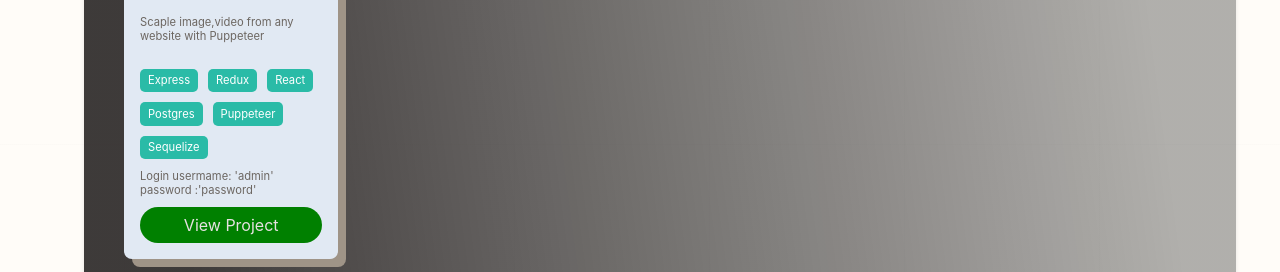
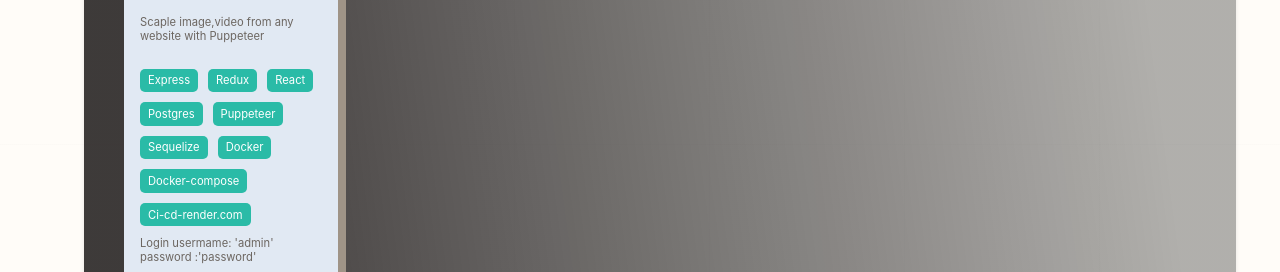
Before and after one commit to hienleke/portfolio_website, a React (Create React App) app in the folder my-react-app/: page / in a window 1280 px wide. Shown: the part 2000-2272 px from the top of the page. Built offline with nearby package versions, Linux system fonts and the light colour scheme.

Commit message:
-- fix project   skill

```diff
--- a/my-react-app/src/components/Project/Projects.jsx
+++ b/my-react-app/src/components/Project/Projects.jsx
@@ -14,7 +14,7 @@
       "Express",
       "Redux",
       "React",
-      "Postgres" , "Puppeteer" ,"Sequelize" ,]
+      "Postgres" , "Puppeteer" ,"Sequelize" , "Docker" , "Docker-compose" , "Ci-cd-render.com"]
   }];
 
   const currentRef = useRef(null);
```
